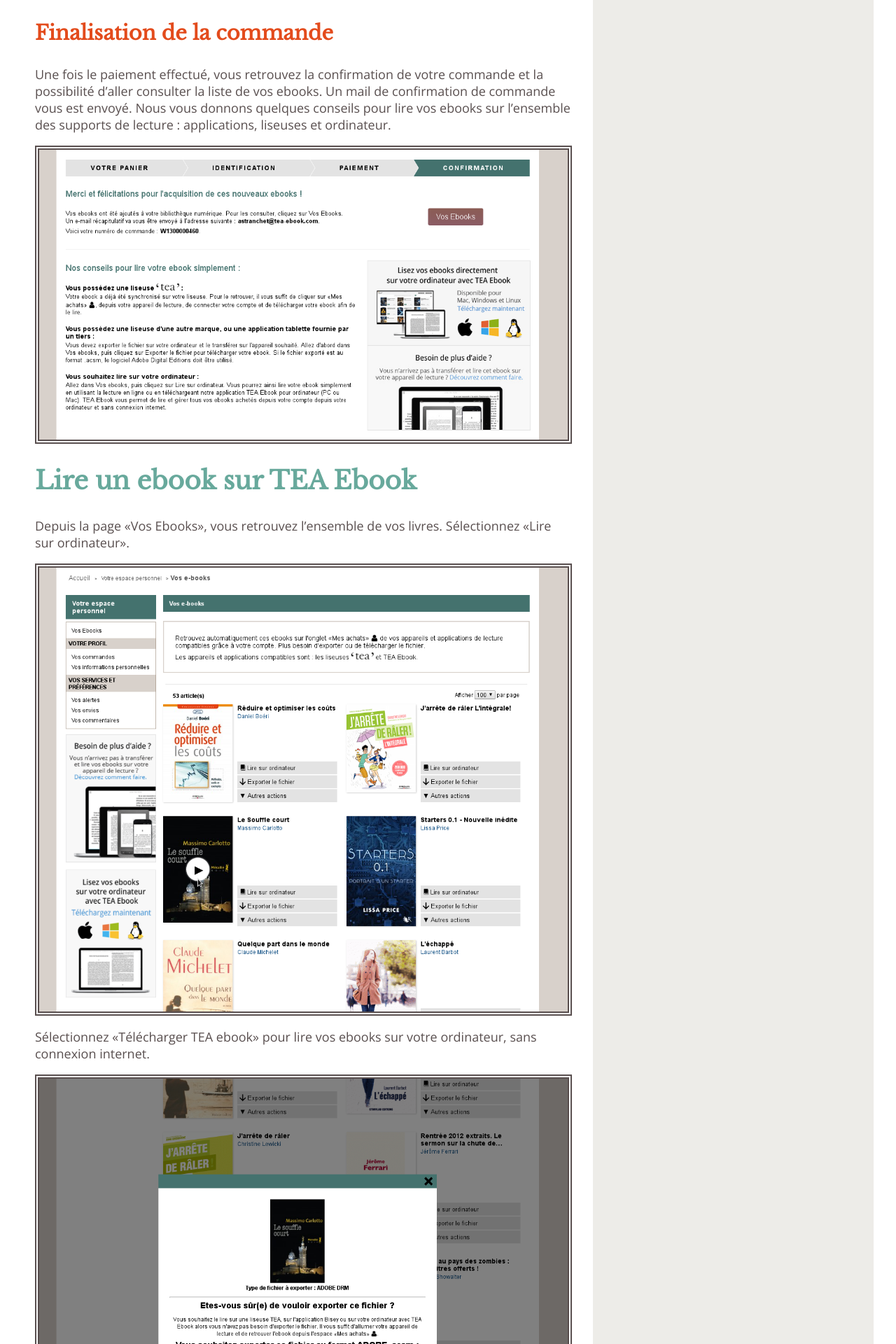
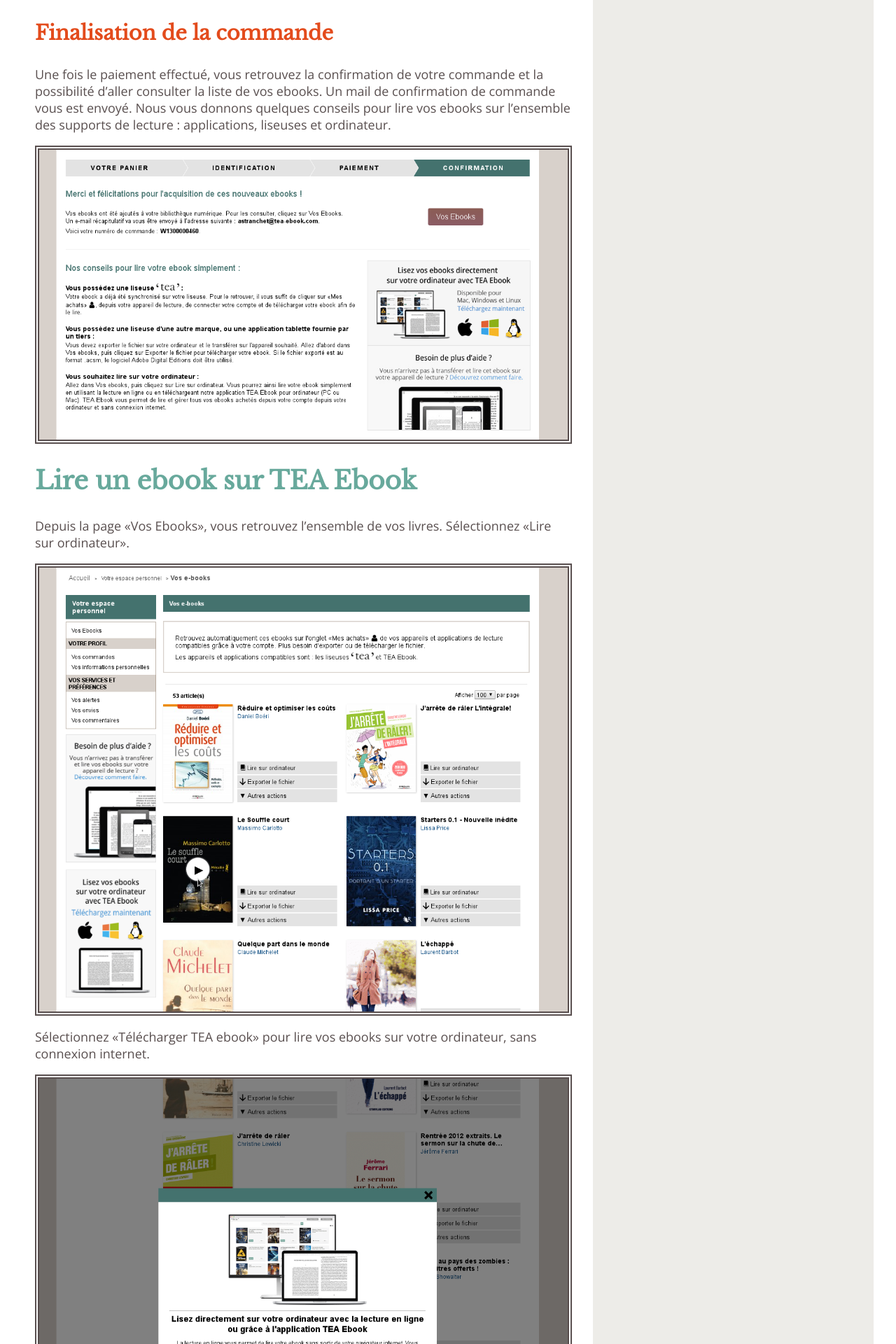
Before and after one commit to TEA-ebook/help-center, a Jekyll site: the page built from _pages/tea-ebook.md, in a window 1280 px wide. Shown: the part 4480-6400 px from the top of the page at 70% size. Built offline with Jekyll 4.4.1, drawn with Linux system fonts in a browser that asks for light colours.

Commit message:
Little fix

```diff
--- a/_pages/tea-ebook.md
+++ b/_pages/tea-ebook.md
@@ -20,7 +20,7 @@
 
 Sélectionnez «Télécharger TEA ebook» pour lire vos ebooks sur votre ordinateur, sans connexion internet.
 
-![](/images/telecharger-ordinateur-3.png)
+![](/images/telecharger-ordinateur-3b.png)
 
 {% include anchor.html id="installer-tea-ebook" label="Installer TEA Ebook" %}
 
--- a/index.html
+++ b/index.html
@@ -127,7 +127,7 @@
         <div>
           <h1>TEA Ebook</h1>
           <ul>
-            <li><a href="tea-ebook/">J'achète et lis sur mon ordinateur.</a></li>
+            <li><a href="tea-ebook/">J'achète et je lis sur mon ordinateur.</a></li>
           </ul>
         </div>
       </div>
```
Also changed, not shown: images/telecharger-ordinateur-3b.png (added).
